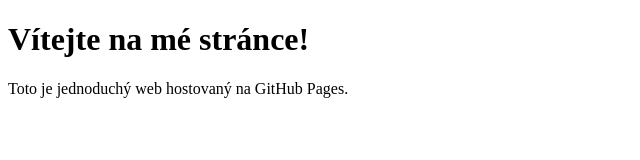
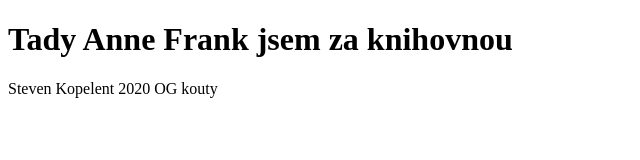
Before and after one commit to SasaKopelent/stevenkoplent2020, a plain HTML site: page index.html in a window 1280 px wide. Shown: the whole page, without its empty margins (0-640 px from the left). Drawn offline with Linux system fonts and the light colour scheme.

Commit message:
index.html

```diff
--- a/index.html
+++ b/index.html
@@ -6,7 +6,7 @@
 <title>Moje stránka</title>
 </head>
 <body>
-<h1>Vítejte na mé stránce!</h1>
-<p>Toto je jednoduchý web hostovaný na GitHub Pages.</p>
+<h1>Tady Anne Frank jsem za knihovnou</h1>
+<p>Steven Kopelent 2020 OG kouty</p>
 </body>
 </html>
```
